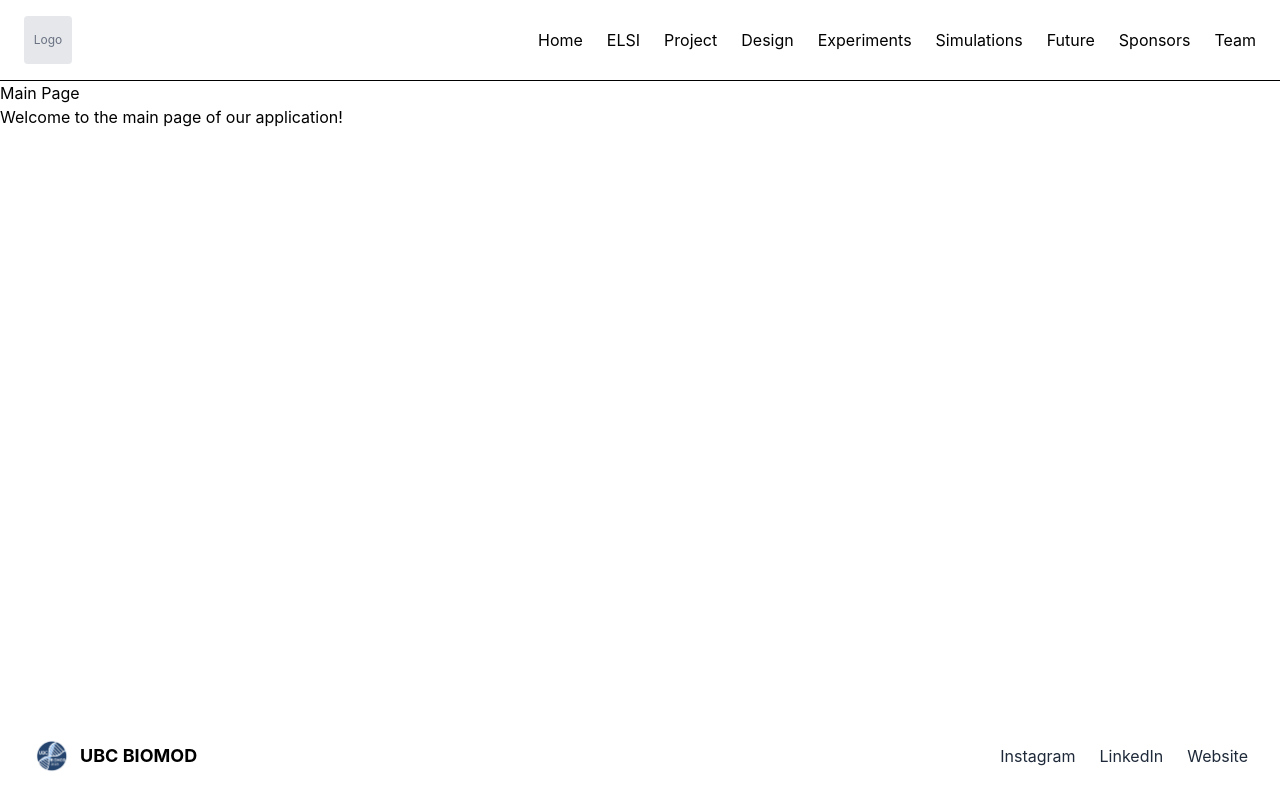
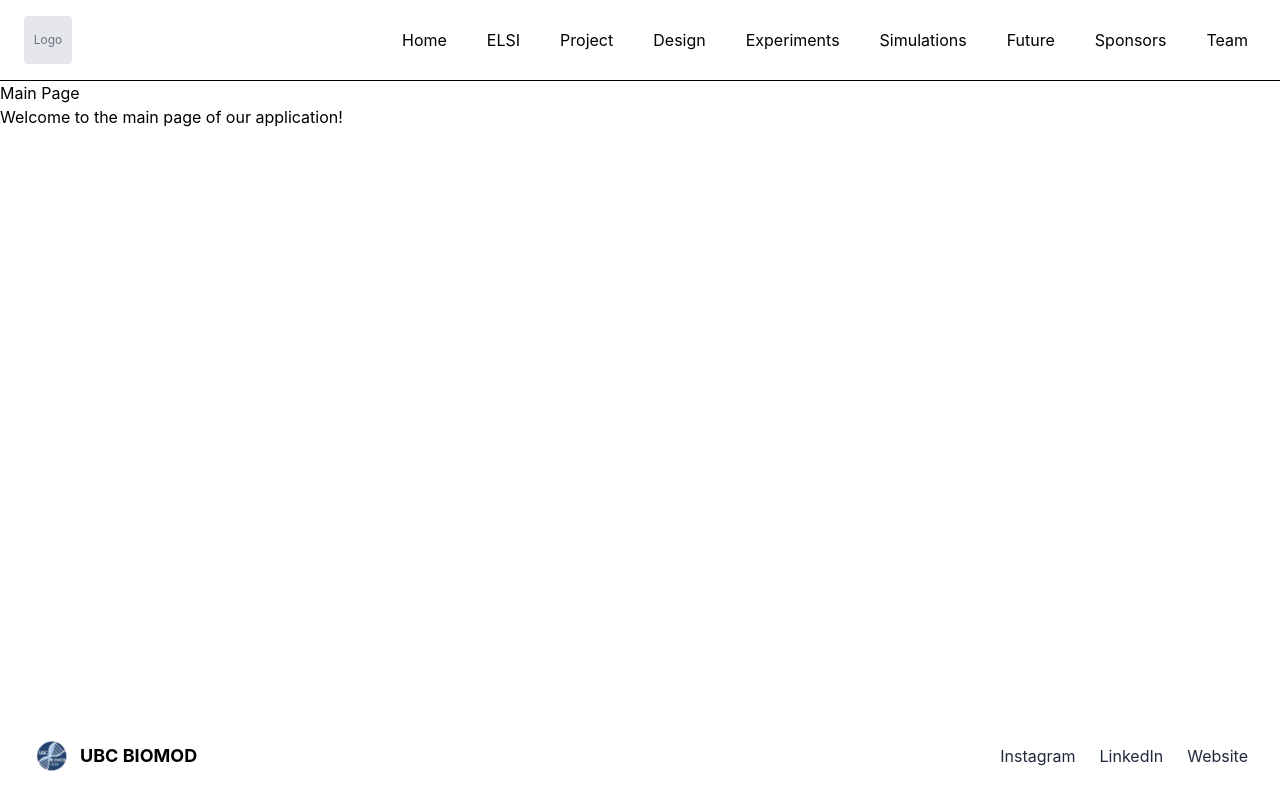
Before and after one commit to ubc-biomod/biomod2026, a React (Vite) app: page / in a window 1280 px wide. Built offline with nearby package versions, Linux system fonts and the light colour scheme.

Commit message:
Added hover effects to page hyperlinks (enlarge + background bubble)

```diff
--- a/src/App.tsx
+++ b/src/App.tsx
@@ -44,7 +44,11 @@ function App() {
 
         <div className="flex gap-6 ml-auto">
           {pages.map((page) => (
-            <Link key={page.path} to={page.path} className="hover:underline">
+            <Link
+              key={page.path}
+              to={page.path}
+              className="inline-block px-2 py-1 rounded hover:scale-110 hover:bg-gray-100 transition-all duration-200"
+            >
               {page.name}
             </Link>
           ))}
```
